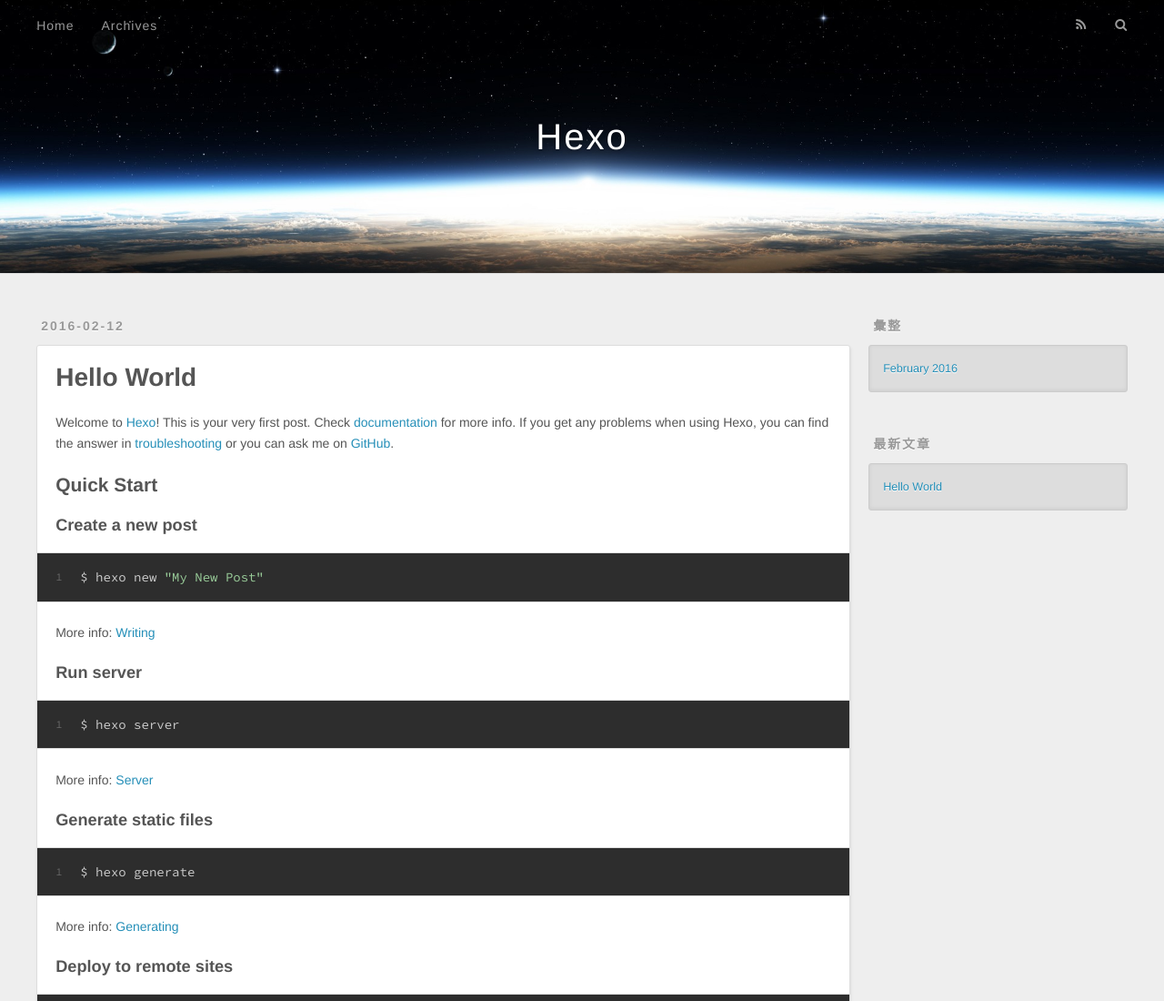
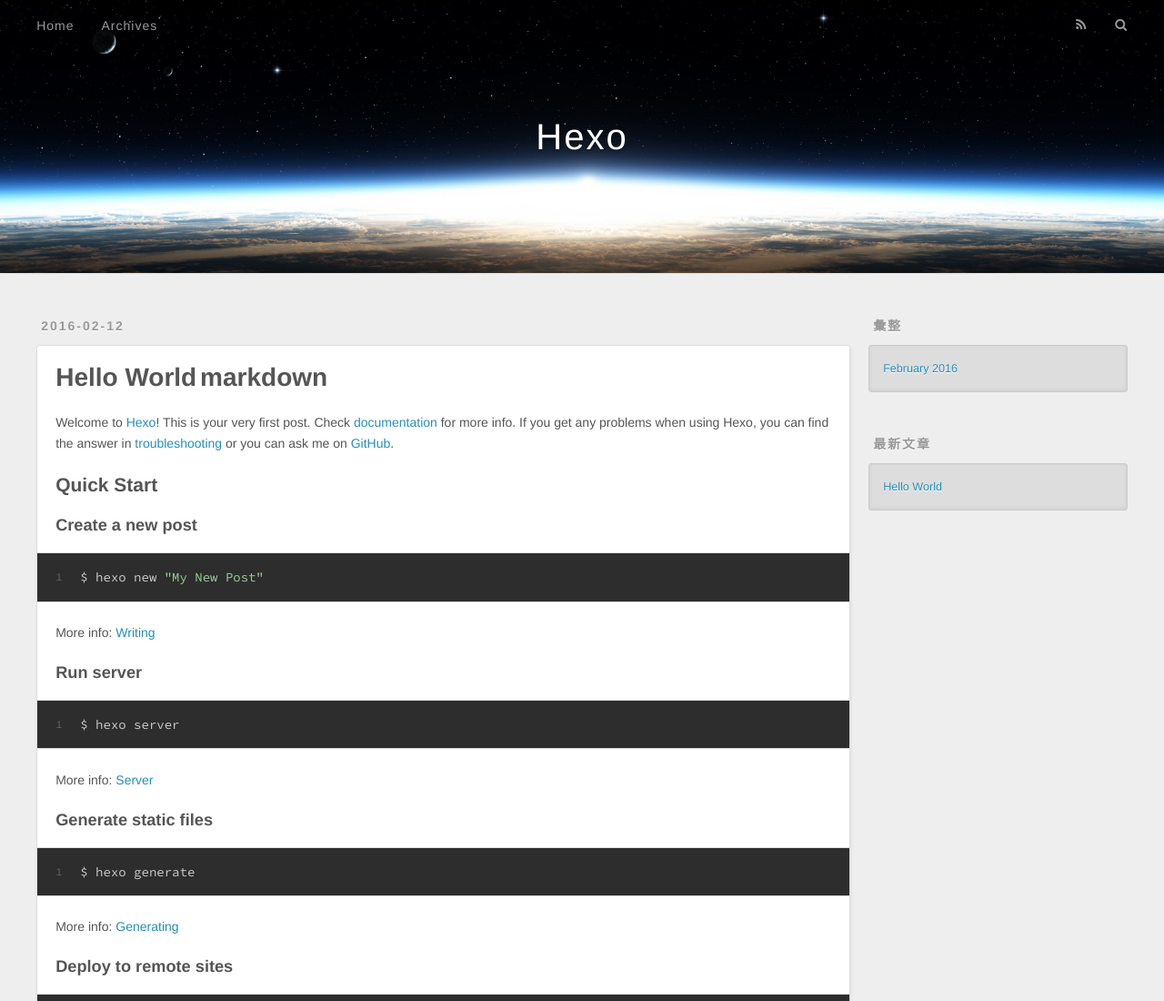
Before and after one commit to duankai/duankai.github.io, a plain HTML site: page index.html in a window 1280 px wide. Shown: the top 1100 px of the page at 91% size. Drawn offline with nearby package versions, Linux system fonts and the light colour scheme.

Commit message:
modify title

```diff
--- a/index.html
+++ b/index.html
@@ -79,6 +79,7 @@
 
     <h1 itemprop="name">
       <a class="article-title" href="/2016/02/12/hello-world/">Hello World</a>
+      <a class="article-title" href="/2016/02/12/markdown/">markdown</a>
     </h1>
 
 
```
Also changed, not shown: archives/2016/index.html (+1 -0 lines), archives/index.html (+1 -1 lines).
